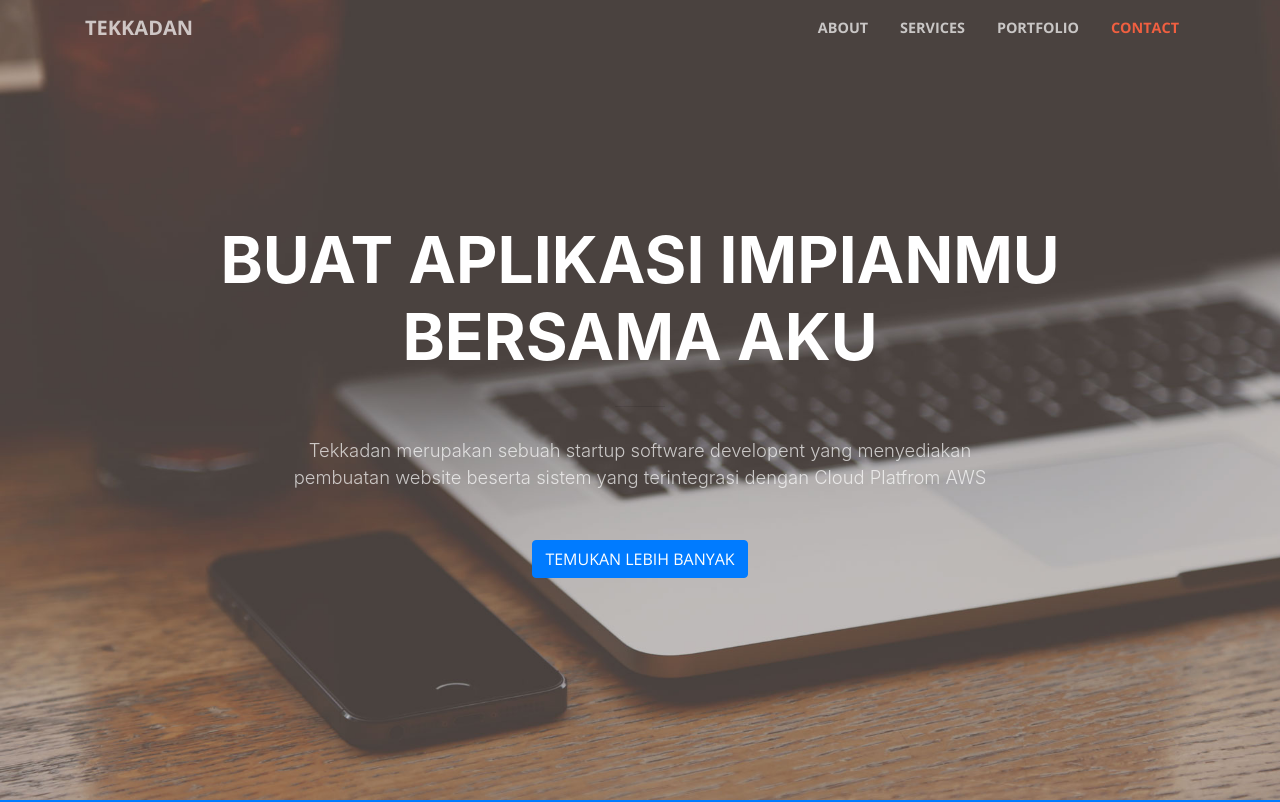
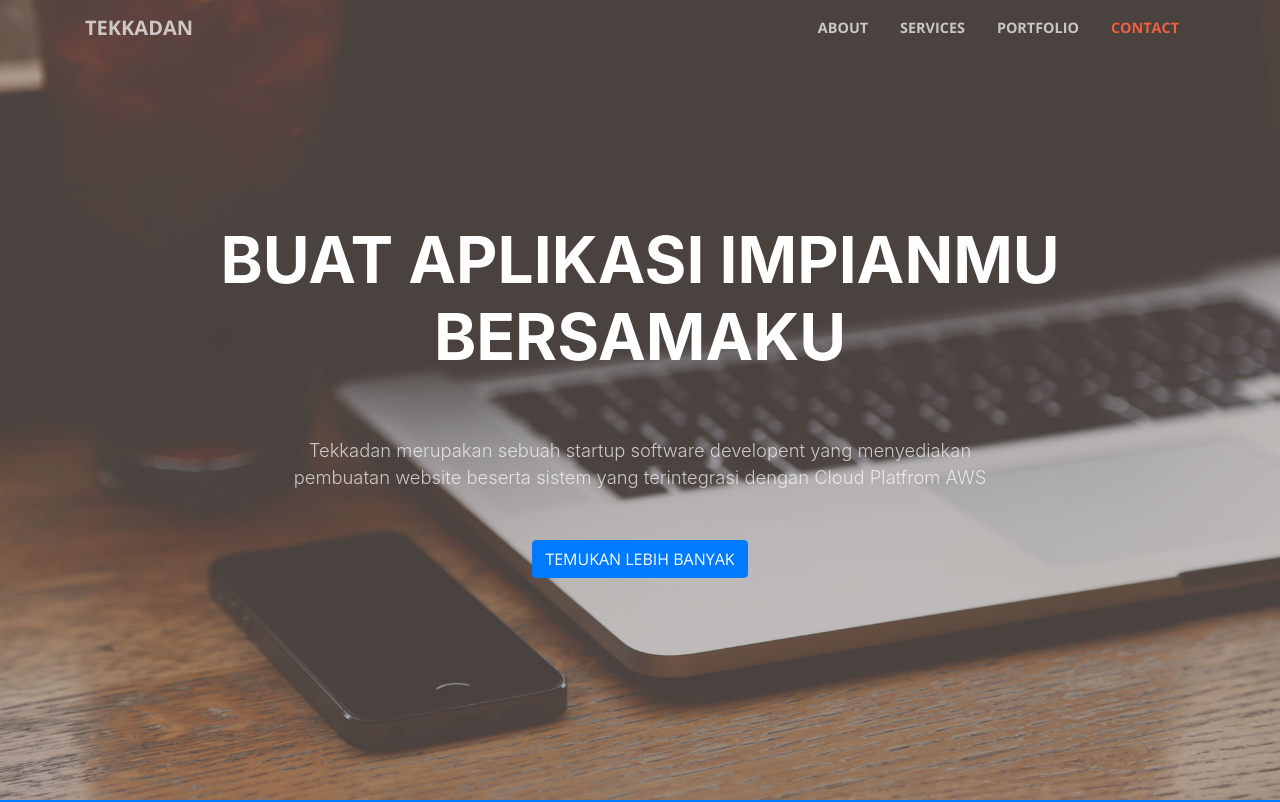
Before and after one commit to smufti21/prod-landing, a website with bundled scripts: page index.html in a window 1280 px wide. Shown: the top 802 px of the page. Built offline with nearby package versions, Linux system fonts and the light colour scheme.

Commit message:
Update index.html

```diff
--- a/index.html
+++ b/index.html
@@ -59,7 +59,7 @@
       <div class="row">
         <div class="col-lg-10 mx-auto">
           <h1 class="text-uppercase">
-            <strong>Buat Aplikasi Impianmu bersama Aku</strong>
+            <strong>Buat Aplikasi Impianmu bersamaku</strong>
           </h1>
           <hr>
         </div>
```
